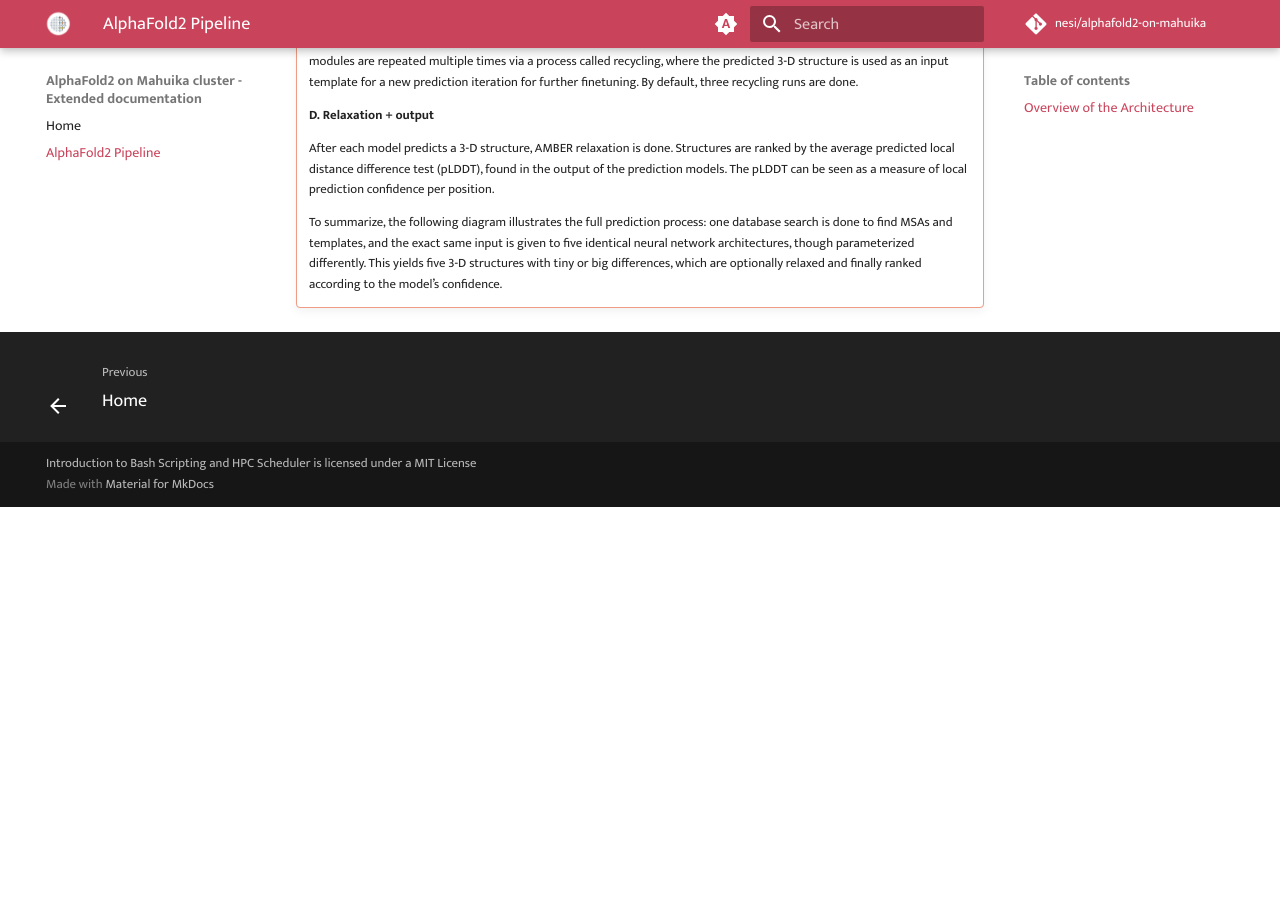
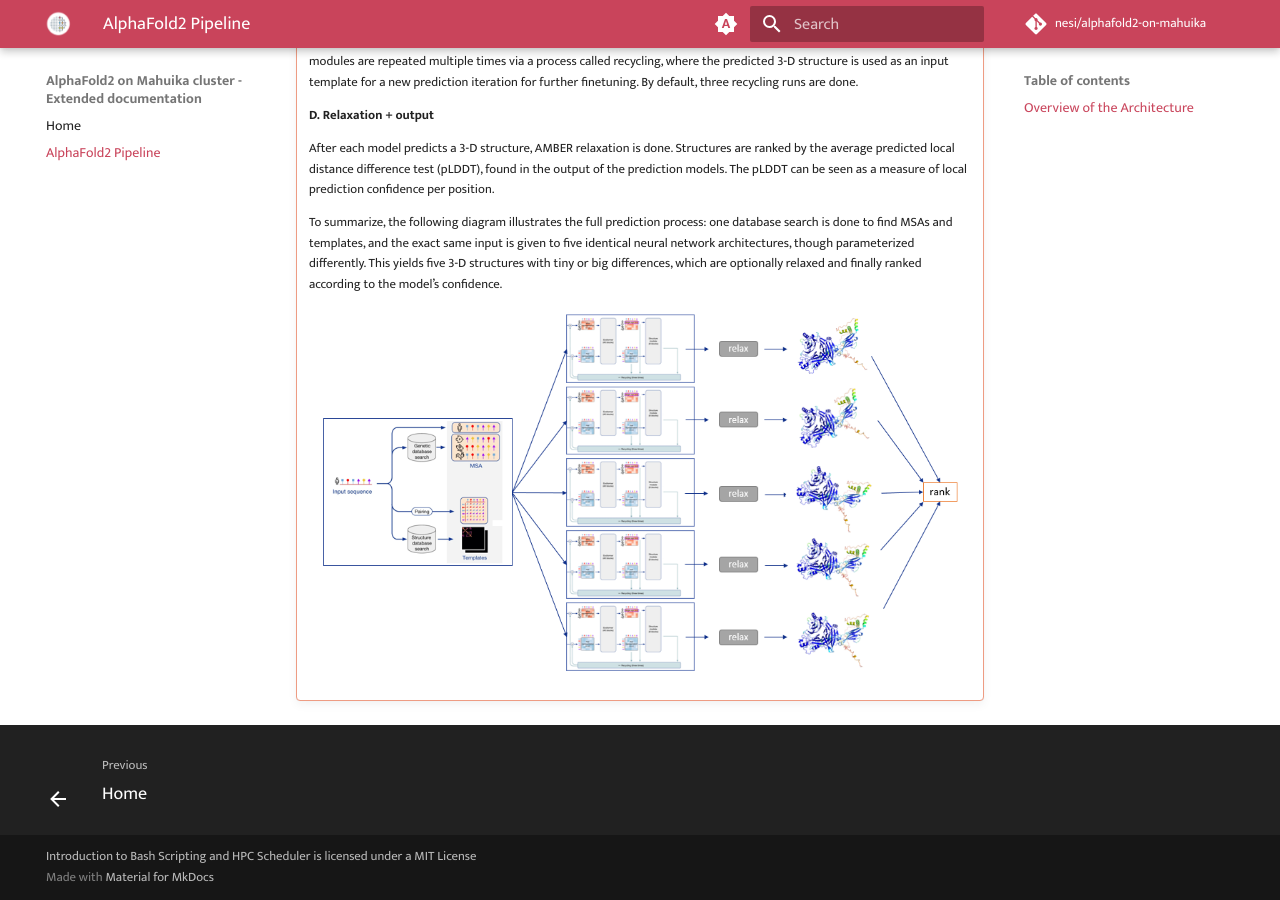
Before and after one commit to nesi/alphafold2-on-mahuika, an MkDocs documentation site: the page built from docs/1_alphafold_pipeline.md, in a window 1280 px wide and 900 px high, scrolled down 1199 px. Built offline with MkDocs 1.6.1 and Material for MkDocs 9.7.7, drawn with Linux system fonts in a browser that asks for light colours; comment, search, counter and statistics services are not loaded; before the commit the page ends 1706 px from its top, so only the background shows below that.

Commit message:
update alphaFold Pipeline

```diff
--- a/docs/1_alphafold_pipeline.md
+++ b/docs/1_alphafold_pipeline.md
@@ -33,3 +33,5 @@ The architecture is depicted as follows. Note that the visualizations below were
     After each model predicts a 3-D structure, AMBER relaxation is done. Structures are ranked by the average predicted local distance difference test (pLDDT), found in the output of the prediction models. The pLDDT can be seen as a measure of local prediction confidence per position.
 
     To summarize, the following diagram illustrates the full prediction process: one database search is done to find MSAs and templates, and the exact same input is given to five identical neural network architectures, though parameterized differently. This yields five 3-D structures with tiny or big differences, which are optionally relaxed and finally ranked according to the model’s confidence.
+
+    ![image](./nesi_images/architecture_2.png)
```
